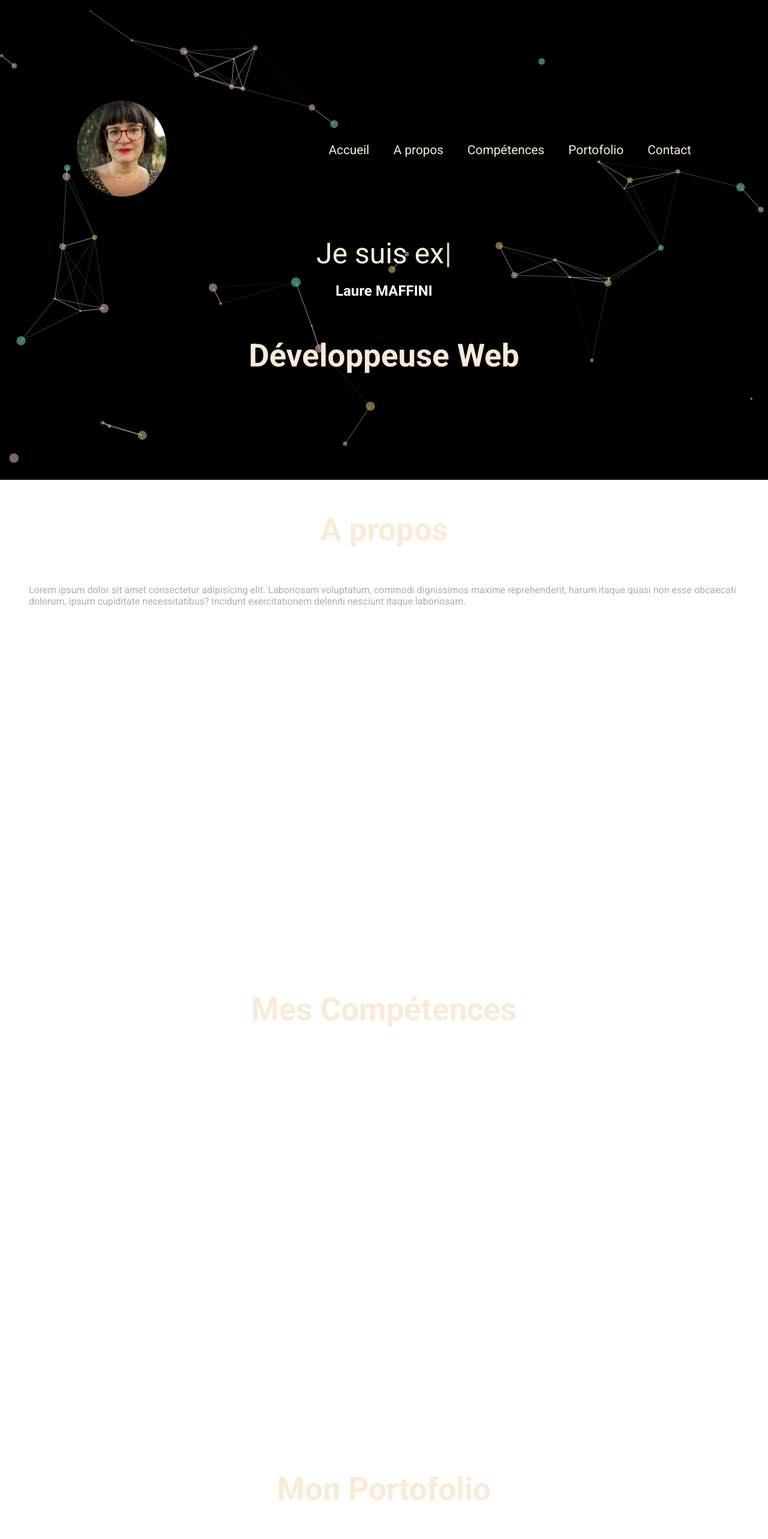
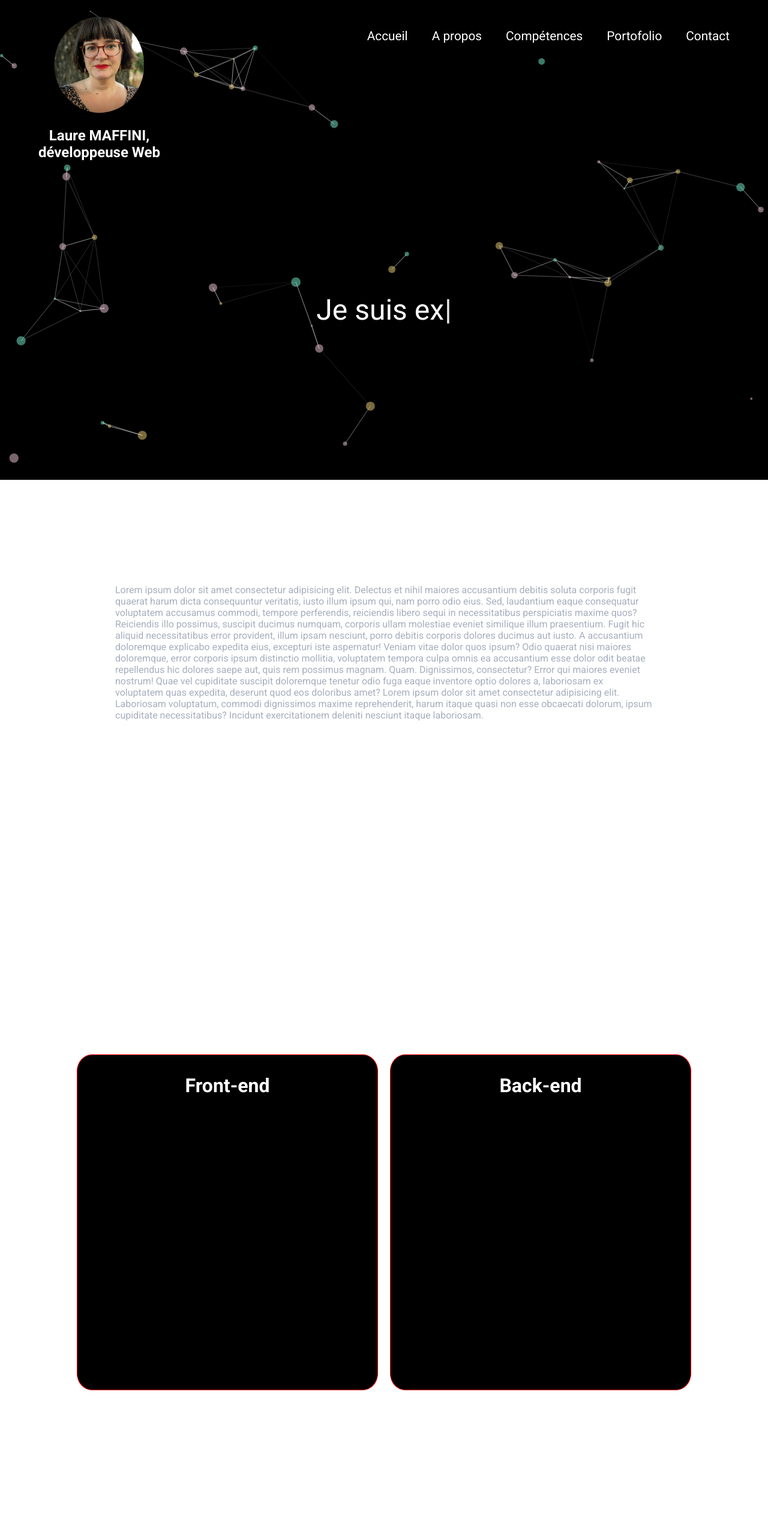
Before and after one commit to Leslaures/Portofolio, a React (Vite) app: page / in a window 1280 px wide. Shown: the top 2566 px of the page at 60% size. Built offline with nearby package versions, Linux system fonts and the light colour scheme.

Commit message:
[feat] : reprise du css pour responsive

```diff
--- a/src/components/About/About.css
+++ b/src/components/About/About.css
@@ -5,16 +5,26 @@
     z-index: 2;
     position: relative;
     margin: 0 40px;
-    color: antiquewhite;
+    color: white;
     height: 100vh;
     font-family: Roboto;
 }
 
 h2 {
-    color: antiquewhite;
+    color: white;
     font-size: 3.3rem;
 }
  p {
     font-size: 1rem;
     color: #8a94a7c0;
+    width: 70vw;
+    height: auto;
  }
+
+
+ @media screen and (max-width:880px){
+    #about {
+        height: auto;
+    }
+
+ }
--- a/src/components/About/About.tsx
+++ b/src/components/About/About.tsx
@@ -5,6 +5,11 @@ function About () {
         <div id="about">
         <h2>A propos</h2>
         <p>
+            Lorem ipsum dolor sit amet consectetur adipisicing elit. Delectus et nihil maiores accusantium debitis soluta corporis fugit quaerat harum dicta consequuntur veritatis, iusto illum ipsum qui, nam porro odio eius.
+            Sed, laudantium eaque consequatur voluptatem accusamus commodi, tempore perferendis, reiciendis libero sequi in necessitatibus perspiciatis maxime quos? Reiciendis illo possimus, suscipit ducimus numquam, corporis ullam molestiae eveniet similique illum praesentium.
+            Fugit hic aliquid necessitatibus error provident, illum ipsam nesciunt, porro debitis corporis dolores ducimus aut iusto. A accusantium doloremque explicabo expedita eius, excepturi iste aspernatur! Veniam vitae dolor quos ipsum?
+            Odio quaerat nisi maiores doloremque, error corporis ipsum distinctio mollitia, voluptatem tempora culpa omnis ea accusantium esse dolor odit beatae repellendus hic dolores saepe aut, quis rem possimus magnam. Quam.
+            Dignissimos, consectetur? Error qui maiores eveniet nostrum! Quae vel cupiditate suscipit doloremque tenetur odio fuga eaque inventore optio dolores a, laboriosam ex voluptatem quas expedita, deserunt quod eos doloribus amet?
             Lorem ipsum dolor sit amet consectetur adipisicing elit. Laboriosam voluptatum, commodi dignissimos maxime reprehenderit, harum itaque quasi non esse obcaecati dolorum, ipsum cupiditate necessitatibus? Incidunt exercitationem deleniti nesciunt itaque laboriosam.
         </p>
         </div>
--- a/src/components/Competences/Competences.css
+++ b/src/components/Competences/Competences.css
@@ -5,16 +5,58 @@
     z-index: 2;
     position: relative;
     margin: 0 40px;
-    color: antiquewhite;
+    color: white;
+    font-family: Roboto;
     height: 100vh;
-    font-family: Roboto;
 }
 
 h2 {
-    color: antiquewhite;
+    color: white;
     font-size: 3.3rem;
 }
  p {
     font-size: 1rem;
     color: #8a94a7c0;
  }
+
+h3 {
+    font-size: 2rem;
+}
+
+.cartecompétence {
+    display: flex;
+    flex-direction: row;
+    justify-content: space-between;
+    width: 80vw;
+    height: 70vh;
+    text-align: center;
+    gap: 20px;
+}
+
+.frontbackend {
+    border: red solid 1px;
+    border-radius: 5%;
+    background-color: black;
+    width: 40vw;
+}
+
+@media screen and (max-width:880px){
+    #competences {
+        height: auto;
+    }
+    .cartecompétence {
+        display: flex;
+        flex-direction: column;
+        justify-content: space-between;
+        align-items: center;
+        text-align: center;
+        height: auto;
+        gap: 20px;
+    }
+    .frontbackend {
+        border: red solid 1px;
+        border-radius: 5%;
+        background-color: black;
+        width: 80vw;
+    }
+}
--- a/src/components/Competences/Competences.tsx
+++ b/src/components/Competences/Competences.tsx
@@ -4,10 +4,14 @@ function Competences () {
     return (
         <div id="competences">
             <h2>Mes Compétences</h2>
-            <section className="frontend">
-
-            </section>
-            <section className="backend"></section>
+            <div className="cartecompétence">
+                <section className="frontbackend">
+                    <h3>Front-end</h3>
+                </section>
+                <section className="frontbackend">
+                    <h3>Back-end</h3>
+                </section>
+            </div>
         </div>
     )
 }
--- a/src/components/Contact/Contact.css
+++ b/src/components/Contact/Contact.css
@@ -5,13 +5,13 @@
     z-index: 2;
     position: relative;
     margin: 0 40px;
-    color: antiquewhite;
+    color: white;
     height: 100vh;
     font-family: Roboto;
 }
 
 h2 {
-    color: antiquewhite;
+    color: white;
     font-size: 3.3rem;
 }
  p {
--- a/src/components/Header/Header.css
+++ b/src/components/Header/Header.css
@@ -7,7 +7,7 @@ header {
     height: 100vh;
     overflow: hidden;
     font-family: Roboto;
-    color: antiquewhite;
+    color: white;
     position: relative;
   }
 
@@ -26,9 +26,9 @@ header {
     display: flex;
     flex-direction: column;
     align-items: center;
-    justify-content: center;
     z-index: 1;
     position: relative;
+    justify-content: space-between;
   }
 
 
@@ -38,13 +38,16 @@ header {
     flex-direction: row;
     justify-content: space-between;
     font-family: Roboto;
-    width: 80vw;
+    width: 90vw;
+    align-items: flex-start;
+    text-align: center;
 
 
     nav {
         display: flex;
         align-items: center;
         text-align: center;
+        padding-top: 5vh;
 
         ul {
             display: flex;
@@ -64,7 +67,7 @@ header {
 
 a {
     text-decoration: none;
-    color: antiquewhite;
+    color: white;
 }
 
 a:hover {
@@ -77,19 +80,24 @@ a:hover {
     z-index: 2;
     display: flex;
     flex-direction: column;
-    justify-content: center;
+    justify-content: space-between;
     text-align: center;
     align-items: center;
     width: 80vw;
+    height: 40vh;
 }
 
 .typewriter-text {
     font-family: Roboto;
     font-size: 3rem;
-    color: antiquewhite;
+    color: white;
     width: 70vw;
 }
 
+h1 {
+    font-size: 1.5rem;
+    margin: 0;
+}
 
 figure {
     margin: 0;
--- a/src/components/Header/Header.tsx
+++ b/src/components/Header/Header.tsx
@@ -13,6 +13,7 @@ function Header () {
             <section id="logo">
                 <figure>
                     <img src="src/assets/photo_de_profil.jpg" alt="photo de profil" />
+                    <h1>Laure MAFFINI, <br/> développeuse Web</h1>
                 </figure>
                 <nav>
                     <ul>
@@ -25,14 +26,11 @@ function Header () {
                 </nav>
             </section>
 
-        <hr className="separateur"/>
 
             <section id="text">
                 <div className="typewriter-text">
                 <Typewriter />
                 </div>
-                <h1>Laure MAFFINI</h1>
-                <h2>Développeuse Web</h2>
             </section>
         </div>
     </header>
--- a/src/components/Portofolio/Portofolio.css
+++ b/src/components/Portofolio/Portofolio.css
@@ -5,13 +5,13 @@
     z-index: 2;
     position: relative;
     margin: 0 40px;
-    color: antiquewhite;
+    color: white;
     height: 100vh;
     font-family: Roboto;
 }
 
 h2 {
-    color: antiquewhite;
+    color: white;
     font-size: 3.3rem;
 }
  p {
```
